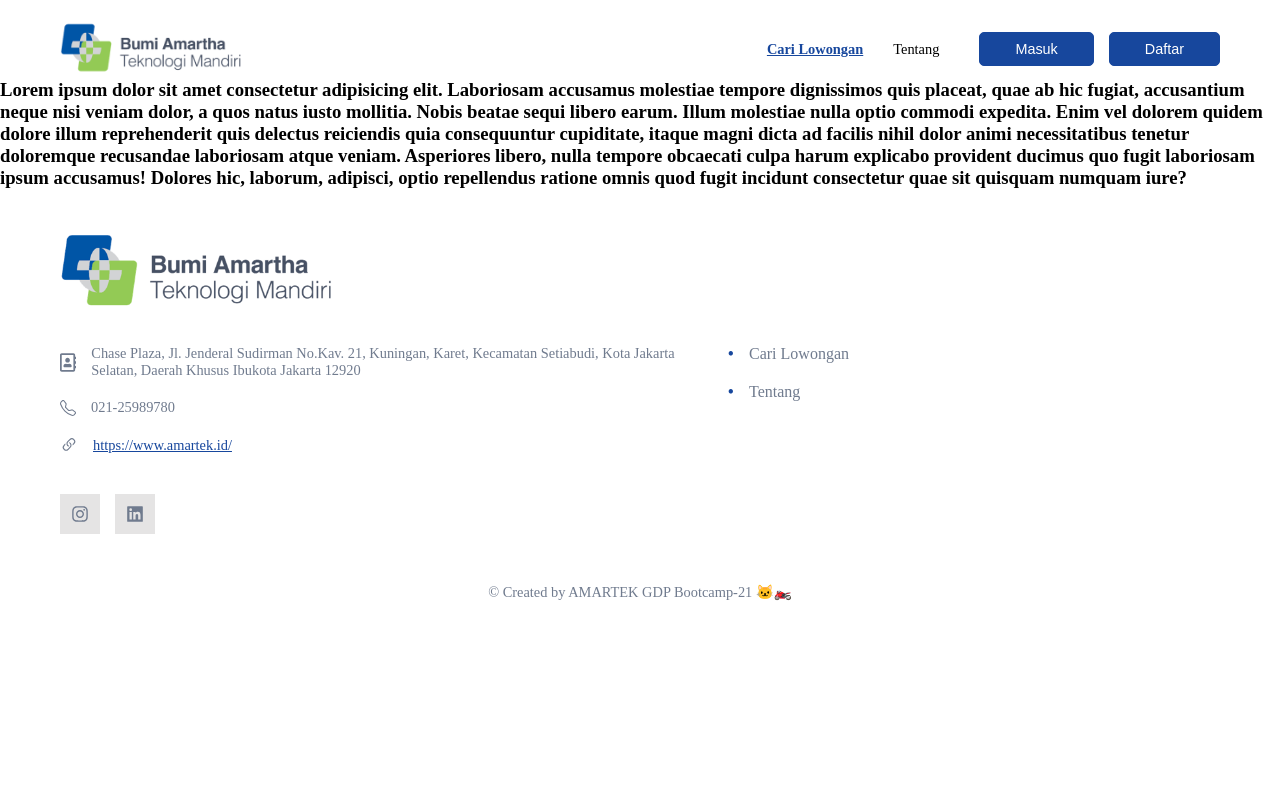
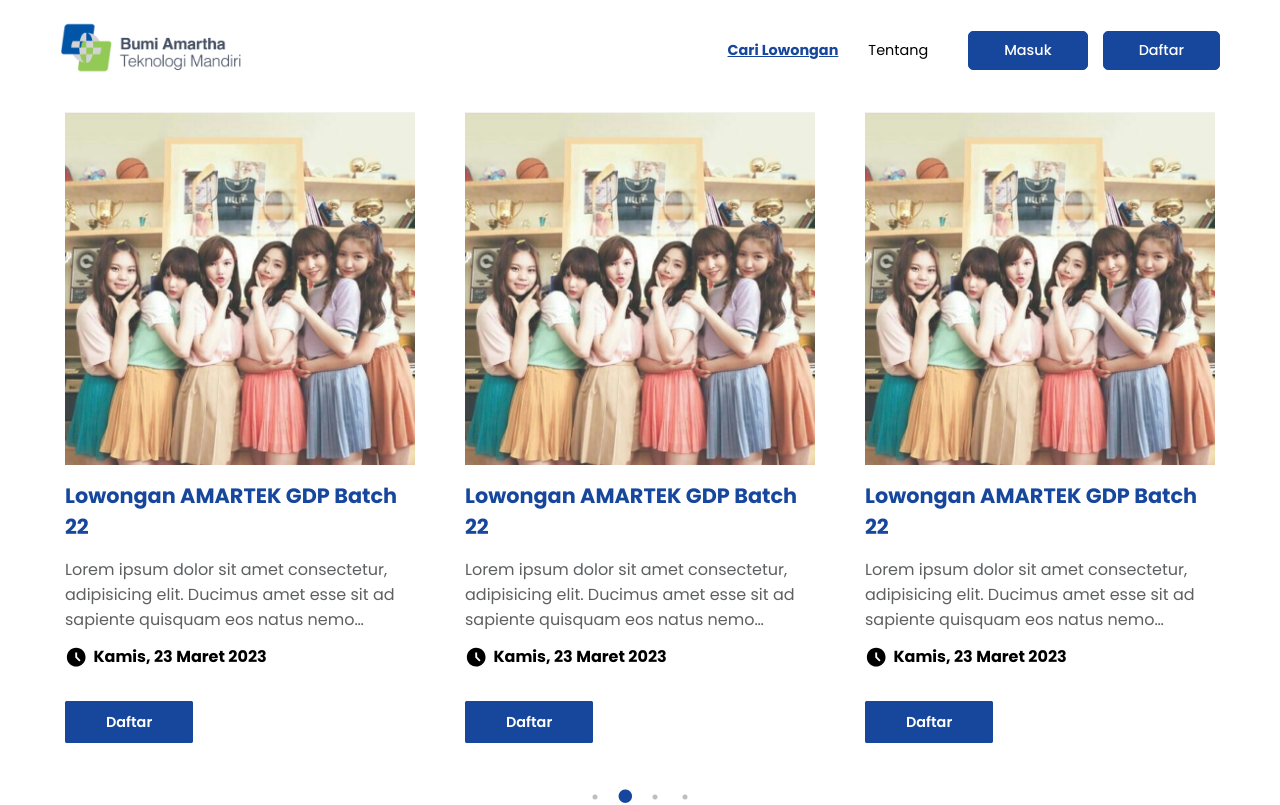
Before and after one commit to Lahar91/academic_amartek, a React (Create React App) app in the folder Front_End/academi_amartek/: page / in a window 1280 px wide. Shown: the top 805 px of the page. Built offline with nearby package versions, Linux system fonts and the light colour scheme.

Commit message:
create card lowongan pekerjaan

```diff
--- a/Front_End/academi_amartek/package.json
+++ b/Front_End/academi_amartek/package.json
@@ -12,6 +12,8 @@
     "react-icons": "^4.8.0",
     "react-router-dom": "^6.10.0",
     "react-scripts": "5.0.1",
+    "react-slick": "^0.29.0",
+    "slick-carousel": "^1.8.1",
     "web-vitals": "^2.1.4"
   },
   "scripts": {
--- /dev/null
+++ b/Front_End/academi_amartek/src/components/template/user_management/card_lowongan/index.css
@@ -0,0 +1,97 @@
+/* styling card container */
+.card{
+  width: 350px;
+}
+
+/* styling image untuk zoom ketika card di hover */
+.card:hover .card-info .img-card img{
+  transform: scale(1.1);
+}
+
+/* styling card info container */
+.card .card-info{
+  display: flex;
+  flex-direction: column;
+  gap: 15px 0;
+  margin-bottom: 40px;
+}
+
+/* styling card image container */
+.card .card-info .img-card{
+  overflow: hidden;
+}
+
+/* styling card image unit */
+.card .card-info .img-card img{
+  transition: .5s;
+  width: 100%;
+}
+
+/* styling card judul href unit */
+.card .card-info .judul-card a{
+  font-size: 1.3em;
+  color: var(--main-color);
+  transition: .5s !important;
+  text-decoration: none !important;
+}
+
+/* styling card judul unit ketika di hover */
+.card .card-info .judul-card a:hover{
+  color: var(--hover-color) !important;
+}
+
+/* styling card deskripsi unit */
+.card .card-info .desc-card span {
+  color: #5d5f61;
+  overflow: hidden;
+  text-overflow: ellipsis;
+  display: -webkit-box;
+  line-height: 25px;
+  max-height: 72px;
+  -webkit-line-clamp: 3;
+  -webkit-box-orient: vertical;
+}
+
+/* styling card tanggal container */
+.card .card-info .tanggal-card {
+  display: flex;
+  align-items: center;
+  gap: 0 6px;
+  font-weight: bold;
+}
+
+/* styling card tanggal icon */
+.card .card-info .tanggal-card svg{
+  font-size: 1.4em;
+}
+
+/* styling card button href unit */
+.card .button-card a{
+  padding: 10px 40px 10px 40px;
+  text-transform: capitalize;
+  background-color: var(--main-color);
+  border: 1px solid var(--main-color);
+  cursor: pointer;
+  color: white !important;
+  font-size: .9em;
+  border-radius: 2px;
+  outline: none;
+  transition: .3s;
+  font-weight: 600;
+  text-decoration: none !important;
+}
+
+/* styling card button href ketika di hover */
+.card .button-card a:hover{
+  background-color: white;
+  color: var(--main-color) !important;
+  border: 1px solid var(--main-color);
+}
+
+/* Responsive Breakpoints */
+/* for mobile */
+@media screen and (max-width: 576px){
+  .card{
+    width: 300px;
+  }
+}
--- /dev/null
+++ b/Front_End/academi_amartek/src/components/template/user_management/card_lowongan/index.js
@@ -0,0 +1,43 @@
+import "./index.css";
+import { MdAccessTimeFilled } from "react-icons/md";
+import { NavLink } from "react-router-dom";
+
+function TemplateCardLowongan() {
+	return (
+		<div className="card">
+			{/* container card info */}
+			<div className="card-info">
+				{/* container card image */}
+				<div className="img-card">
+					<img src="/dummyimg-card.jpg" alt="Gambar Lowongan Pekerjan" />
+				</div>
+
+				{/* container card judul */}
+				<div className="judul-card">
+					<NavLink to="/">Lowongan AMARTEK GDP Batch 22</NavLink>
+				</div>
+
+				{/* container deskripsi card */}
+				<div className="desc-card">
+					<span>
+						Lorem ipsum dolor sit amet consectetur, adipisicing elit. Ducimus amet esse
+						sit ad sapiente quisquam eos natus nemo autem? Provident!
+					</span>
+				</div>
+
+				{/* container tanggal card */}
+				<div className="tanggal-card">
+					<MdAccessTimeFilled />
+					<p>Kamis, 23 Maret 2023</p>
+				</div>
+			</div>
+
+			{/* container button card */}
+			<div className="button-card">
+				<NavLink to="/">daftar</NavLink>
+			</div>
+		</div>
+	);
+}
+
+export default TemplateCardLowongan;
--- a/Front_End/academi_amartek/src/components/template/user_management/cari_lowongan/index.css
+++ b/Front_End/academi_amartek/src/components/template/user_management/cari_lowongan/index.css
@@ -1,3 +1,44 @@
-.cari-lowongan{
-  height: 2000px;
+/* styling div wrapping card lowongan */
+.wrap-card-lowongan{
+  max-width: 1200px;
+  margin: 30px auto 60px auto;
+  padding: 0 0 0 0;
 }
+
+/* styling yg berhubungan dengan slider */
+.slick-slide > div {
+  display: grid;
+  place-items: center;
+  padding: 0px;
+}
+
+.slick-list{
+  height: 645px;
+}
+
+.slick-dots{
+  bottom: -50px !important;
+}
+
+.slick-dots .slick-active button::before{
+  color: var(--main-color) !important;
+  font-size: 15px;
+  font-weight: bold;
+  opacity: 1 !important;
+}
+/* end styling yg berhubungan dengan slider */
+
+/* Responsive Breakpoints */
+/* for tablet */
+@media screen and (max-width: 768px){
+  .wrap-card-lowongan {
+    padding-left: 0;
+  }
+}
+
+/* for mobile */
+@media screen and (max-width: 576px){
+  .slick-list{
+    height: 590px;
+  }
+}
--- a/Front_End/academi_amartek/src/components/template/user_management/cari_lowongan/index.js
+++ b/Front_End/academi_amartek/src/components/template/user_management/cari_lowongan/index.js
@@ -1,29 +1,58 @@
+import TemplateCardLowongan from "../card_lowongan";
 import Footer from "../footer";
 import Navbar from "../navbar";
 import "./index.css";
 import { useEffect } from "react";
+import Slider from "react-slick";
+import "slick-carousel/slick/slick.css";
+import "slick-carousel/slick/slick-theme.css";
 
 function TemplateCariLowongan() {
 	useEffect(() => {
-		document.title = "Cari lowongan pekerjaan";
+		document.title = "Daftar Lowongan Pekerjaan";
 	}, []);
+
+	// setingan untuk slider nya
+	const settings = {
+		dots: true,
+		speed: 500,
+		autoplay: true,
+		infinite: true,
+		slidesToShow: 3,
+		slidesToScroll: 1,
+		arrows: false,
+		initialSlide: 0,
+		responsive: [
+			{
+				breakpoint: 1155,
+				settings: {
+					slidesToShow: 2,
+					centerMode: true,
+					centerPadding: "0",
+				},
+			},
+			{
+				breakpoint: 768,
+				settings: {
+					slidesToShow: 1,
+					centerMode: true,
+					centerPadding: "0",
+				},
+			},
+		],
+	};
 
 	return (
 		<div className="cari-lowongan">
 			<Navbar />
 
-			<h3>
-				Lorem ipsum dolor sit amet consectetur adipisicing elit. Laboriosam accusamus
-				molestiae tempore dignissimos quis placeat, quae ab hic fugiat, accusantium neque
-				nisi veniam dolor, a quos natus iusto mollitia. Nobis beatae sequi libero earum.
-				Illum molestiae nulla optio commodi expedita. Enim vel dolorem quidem dolore illum
-				reprehenderit quis delectus reiciendis quia consequuntur cupiditate, itaque magni
-				dicta ad facilis nihil dolor animi necessitatibus tenetur doloremque recusandae
-				laboriosam atque veniam. Asperiores libero, nulla tempore obcaecati culpa harum
-				explicabo provident ducimus quo fugit laboriosam ipsum accusamus! Dolores hic,
-				laborum, adipisci, optio repellendus ratione omnis quod fugit incidunt consectetur
-				quae sit quisquam numquam iure?
-			</h3>
+			{/* component card slider */}
+			<Slider {...settings} className="wrap-card-lowongan">
+				<TemplateCardLowongan />
+				<TemplateCardLowongan />
+				<TemplateCardLowongan />
+				<TemplateCardLowongan />
+			</Slider>
 
 			<Footer />
 		</div>
--- a/Front_End/academi_amartek/src/components/template/user_management/footer/index.css
+++ b/Front_End/academi_amartek/src/components/template/user_management/footer/index.css
@@ -2,7 +2,7 @@
 .footer{
   max-width: 1200px;
   margin: 0 auto;
-  padding: 40px 20px 0 20px;
+  padding: 40px 20px 30px 20px;
 }
 
 /* footer image */
--- a/Front_End/academi_amartek/src/components/template/user_management/footer/index.js
+++ b/Front_End/academi_amartek/src/components/template/user_management/footer/index.js
@@ -17,7 +17,7 @@ function Footer() {
 					<div className="foot-info">
 						{/* alamat */}
 						<div className="alamat">
-							<FaRegAddressBook size={23} color="#707B8E" />
+							<FaRegAddressBook size={22} color="#707B8E" />
 							<p>
 								Chase Plaza, Jl. Jenderal Sudirman No.Kav. 21, Kuningan, Karet, Kecamatan
 								Setiabudi, Kota Jakarta Selatan, Daerah Khusus Ibukota Jakarta 12920
@@ -71,7 +71,7 @@ function Footer() {
 				</div>
 
 				{/* copyright text */}
-				<p className="copyright">&copy; Created by AMARTEK GDP Bootcamp-21 🐱‍🏍</p>
+				<p className="copyright">&copy; Created by AMARTEK GDP Bootcamp-21 ✨</p>
 			</section>
 		</div>
 	);
--- a/Front_End/academi_amartek/src/components/template/user_management/navbar/index.css
+++ b/Front_End/academi_amartek/src/components/template/user_management/navbar/index.css
@@ -1,3 +1,9 @@
+/* div wrapping navbar untuk membuat navbar selalu berada di layer pertama */
+.wrap-nav{
+  position: relative;
+  z-index: 999;
+}
+
 /* container navbar */
 .navbar{
   max-width: 1200px;
@@ -56,23 +62,25 @@
   justify-content: space-between;
 }
 
-/* navbar link button unit */
-.navbar .nav-link .nav-button button{
+/* navbar link href unit */
+.navbar .nav-link .nav-button a{
   padding: 8px 35px 8px 35px;
   background-color: var(--main-color);
   border: 1px solid var(--main-color);
   cursor: pointer;
-  color: white;
+  color: white !important;
   font-size: .9em;
   border-radius: 5px;
   outline: none;
   transition: .3s;
+  font-weight: 500;
+  text-decoration: none !important;
 }
 
-/* navbar link button unit ketika di hover */
-.navbar .nav-link .nav-button button:hover{
+/* navbar link unit ketika di hover */
+.navbar .nav-link .nav-button a:hover{
   background-color: white;
-  color: var(--main-color);
+  color: var(--main-color) !important;
   border: 1px solid var(--main-color);
 }
 
@@ -185,15 +193,18 @@
     gap: 15px 0;
   }
 
-  /* styling navbar versi mobile phone bagian button unit */
-  .mobile-nav .mobile-nav-btn button{
-    padding: 10px 35px 10px 35px;
+  /* styling navbar versi mobile phone bagian button href unit */
+  .mobile-nav .mobile-nav-btn a{
+    padding: 10px 0 10px 0;
     background-color: white;
     border: 1px solid var(--main-color);
     cursor: pointer;
     color: black;
     font-size: .9em;
     outline: none;
+    font-weight: 500;
+    text-align: center;
+    text-decoration: none !important;
   }
 }
 
--- a/Front_End/academi_amartek/src/components/template/user_management/navbar/index.js
+++ b/Front_End/academi_amartek/src/components/template/user_management/navbar/index.js
@@ -24,7 +24,7 @@ function Navbar() {
 		if (window !== undefined) {
 			// atur ukuran layar pada saat scroll
 			let windowHeight = window.scrollY;
-			windowHeight > 300 ? setStickyClass("sticky-nav") : setStickyClass("");
+			windowHeight > 250 ? setStickyClass("sticky-nav") : setStickyClass("");
 		}
 	};
 
@@ -56,8 +56,8 @@ function Navbar() {
 						</li>
 					</ul>
 					<div className="nav-button">
-						<button>Masuk</button>
-						<button>Daftar</button>
+						<NavLink to="/">Masuk</NavLink>
+						<NavLink to="/">Daftar</NavLink>
 					</div>
 				</div>
 
@@ -87,8 +87,8 @@ function Navbar() {
 					<NavLink to="/tentang">Tentang</NavLink>
 				</div>
 				<div className="mobile-nav-btn">
-					<button>Masuk</button>
-					<button>Daftar</button>
+					<NavLink to="/">Masuk</NavLink>
+					<NavLink to="/">Daftar</NavLink>
 				</div>
 			</div>
 		</div>
--- a/Front_End/academi_amartek/src/index.css
+++ b/Front_End/academi_amartek/src/index.css
@@ -1,4 +1,7 @@
 /* GLOBAL STYLES */
+
+/* font */
+@import url('https://fonts.googleapis.com/css2?family=Poppins:ital,wght@0,100;0,200;0,300;0,400;0,500;0,600;0,700;0,800;0,900;1,100;1,200;1,300;1,400;1,500;1,600;1,700;1,800;1,900&display=swap');
 
 /* css variables */
 :root{
```
Also changed, not shown: Front_End/academi_amartek/public/dummyimg-card.jpg (added), 1 other file (tests, documents, lock files or other folders).
